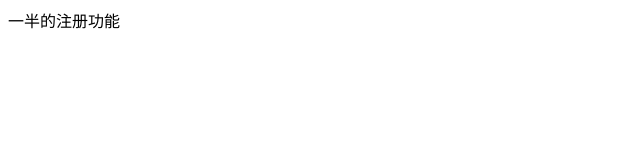
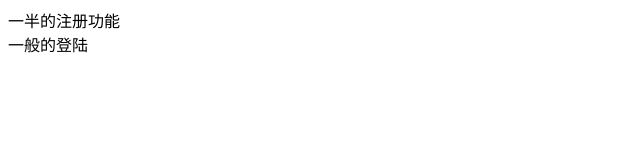
Before and after one commit to AbbyJiao/my-first, a plain HTML site: page index.html in a window 1280 px wide. Shown: the whole page, without its empty margins (0-640 px from the left). Drawn offline with Linux system fonts and the light colour scheme.

Commit message:
一半的登陆

```diff
--- a/index.html
+++ b/index.html
@@ -8,5 +8,7 @@
 </head>
 <body>
     <div>一半的注册功能</div>
+
+    <div>一般的登陆</div>
 </body>
 </html>
```
